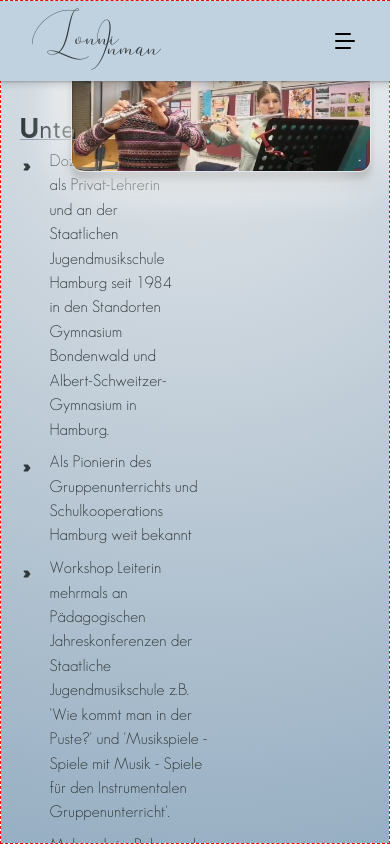
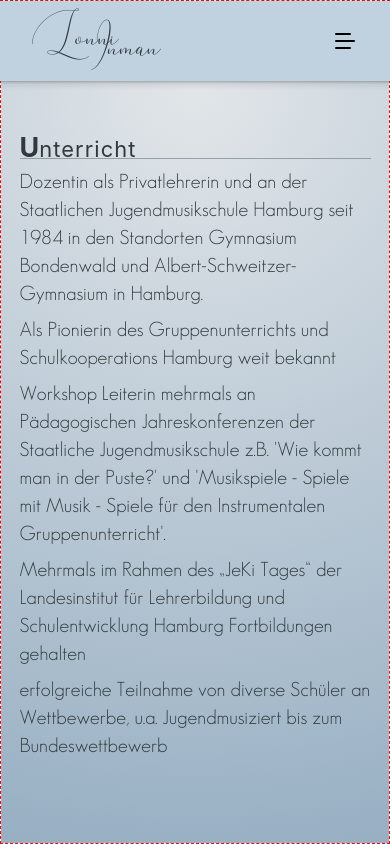
Before and after one commit to j-eick/lonni-homepage, a Next.js app: page /home/unterricht in a window 390 px wide. Built offline with nearby package versions, Linux system fonts and the light colour scheme; a web font is replaced by a local one.

Commit message:
fix / Unterrichtepage mobile

```diff
--- a/app/globals.css
+++ b/app/globals.css
@@ -199,6 +199,7 @@ body {
     border: 1px dashed red;
     margin: 0 auto;
     display: flex;
+
     flex-direction: column;
     justify-content: center;
     align-items: center;
@@ -237,8 +238,11 @@ p {
     font-size: var(--size-default);
 }
 
+.flowTextMobile > * + * {
+    margin-top: 0.8em;
+}
 .flowText > * + * {
-    margin-top: 0.5em;
+    margin-top: 0.4em;
 }
 .flowTextAndLastChild > * + * {
     margin-top: 0.55em;
--- a/app/home/page.tsx
+++ b/app/home/page.tsx
@@ -44,8 +44,9 @@ export default function Home() {
                         rest="illkommen!"
                     />
                     <div
-                        className={`flowTextAndLastChild leading-9
+                        className={`flowTextAndLastChild
                                     2xs:leading-7
+                                    sm-620:leading-regularText
                                     md:text-size-desktop-md
                             `}
                     >
--- a/app/home/unterricht/page.tsx
+++ b/app/home/unterricht/page.tsx
@@ -5,6 +5,7 @@ import Header from "@/components/ui/mainLayout/header/Header";
 import MainLayout from "@/components/ui/mainLayout/MainLayout";
 import PageTitle from "@/components/ui/page-title/PageTitle";
 import Image from "next/image";
+import "../../globals.css";
 // import SideVideos from "@/components/ui/SideVideos";
 
 export default function Home() {
@@ -20,13 +21,19 @@ export default function Home() {
                     rest="nterricht"
                 />
                 <div className="h-full flex relative">
-                    <main className={`w-8/12`}>
-                        <article className="flowText">
-                            <div className="pr-10 flowText">
-                                <Bulletpoint classname="w-10/12">
-                                    Dozentin-Tätigkeit als Privat-Lehrerin und an der Staatlichen Jugendmusikschule
-                                    Hamburg seit 1984 in den Standorten Gymnasium Bondenwald und
-                                    Albert-Schweitzer-Gymnasium in Hamburg.
+                    <main className={`w-full`}>
+                        <article
+                            className={`flowText
+                                        lang
+                                        xss-320:text-size-mobile-2xs xss-320:leading-7
+                                        xs-375:text-size-mobile-xs
+                                        sm-620:leading-regularText
+                                        md-768:text-size-desktop-md md-768:pr-10
+                                        `}
+                        >
+                            <Bulletpoint>
+                                Dozentin als Privatlehrerin und an der Staatlichen Jugendmusikschule Hamburg seit 1984
+                                in den Standorten Gymnasium Bondenwald und Albert-Schweitzer-Gymnasium in Hamburg.
                             </Bulletpoint>
                             <Bulletpoint>
                                 Als Pionierin des Gruppenunterrichts und Schulkooperations Hamburg weit bekannt
@@ -34,23 +41,24 @@ export default function Home() {
 
                             <Bulletpoint>
                                 Workshop Leiterin mehrmals an Pädagogischen Jahreskonferenzen der Staatliche
-                                    Jugendmusikschule z.B. &apos;Wie kommt man in der Puste?&apos; und &apos;Musikspiele
-                                    - Spiele mit Musik - Spiele für den Instrumentalen Gruppenunterricht&apos;.
+                                Jugendmusikschule z.B. &apos;Wie kommt man in der Puste?&apos; und &apos;Musikspiele -
+                                Spiele mit Musik - Spiele für den Instrumentalen Gruppenunterricht&apos;.
                             </Bulletpoint>
                             <Bulletpoint>
                                 Mehrmals im Rahmen des „JeKi Tages“ der Landesinstitut für Lehrerbildung und
                                 Schulentwicklung Hamburg Fortbildungen gehalten
                             </Bulletpoint>
                             <Bulletpoint>
-                                    erfolgreiche Teilnahme von diverse Schüler an Wettbewerbe, u.a. Jugendmusiziert bis
-                                    zum Bundeswettbewerb
+                                erfolgreiche Teilnahme von diverse Schüler an Wettbewerbe, u.a. Jugendmusiziert bis zum
+                                Bundeswettbewerb
                             </Bulletpoint>
-                            </div>
                         </article>
                     </main>
                     <div
-                        className={`absolute z-0 right-0 -top-28 rounded-xl overflow-hidden w-responsive-photo
-                                    shadow-softWhite border-1.5 border-slate-200`}
+                        className={`absolute z-0 right-0 -top-8 rounded-xl overflow-hidden w-responsive-photo
+                                    shadow-softWhite border-1.5 border-slate-200
+                                    2xs:hidden
+                                    md-768:block`}
                     >
                         <Image
                             src={"/unterricht.jpeg"}
--- a/components/ui/bulletpoint/Bulletpoint.tsx
+++ b/components/ui/bulletpoint/Bulletpoint.tsx
@@ -19,7 +19,7 @@ export default function Bulletpoint({
     classname,
 }: BulletpointProps) {
     const bulletpointClasses = "flex place-items-start gap-4";
-    const bulletpointPositionClasses = "pt-3";
+    const bulletpointPositionClasses = "pt-3 2xs:hidden";
 
     return (
         <li className={`${bulletpointClasses} ${classname}`}>
@@ -29,7 +29,7 @@ export default function Bulletpoint({
                     fill={fill}
                 />
             </span>
-            <div>{children}</div>
+            <p>{children}</p>
         </li>
     );
 }
--- a/components/ui/mainLayout/MainLayout.tsx
+++ b/components/ui/mainLayout/MainLayout.tsx
@@ -113,7 +113,7 @@ export default function MainLayout({ children }: { children: ReactNode }) {
                             mx-auto my-0 flex flex-col
                             md:w-8.5/10`}
             >
-                <div className="mobile-topMargin:mt-[15vw]">{children}</div>
+                <div className="mobile-topMargin:mt-[20vw]">{children}</div>
             </Canvas>
         </div>
     );
--- a/tailwind.config.js
+++ b/tailwind.config.js
@@ -248,6 +248,7 @@ module.exports = {
                 1.5: 1.5,
                 2: 2,
                 standardText: 1.8,
+                regularText: "34px",
             },
             margin: {},
             maxWidth: {
@@ -277,7 +278,7 @@ module.exports = {
                 "9.5/10": "95%",
                 "nav-minWidth": "min(30%, 270px)",
                 "canvas-width": "min(85%, 1200px)",
-                "responsive-photo": "clamp(300px, 35vw, 500px)",
+                "responsive-photo": "clamp(300px, 35vw, 450px)",
 
                 //--- BURGER-MENU
                 //-----Mobile
@@ -300,7 +301,9 @@ module.exports = {
                 "2xs": "320px",
                 "xss-320": "320px",
                 xs: "375px",
+                "xs-375": "375px",
                 "2sm": "455px",
+                "sm-620": "620px",
                 md: "768px",
                 "md-768": "768px",
                 "lg-1024": "1024px",
```
Lines whose indentation alone changed are shown as unchanged.
